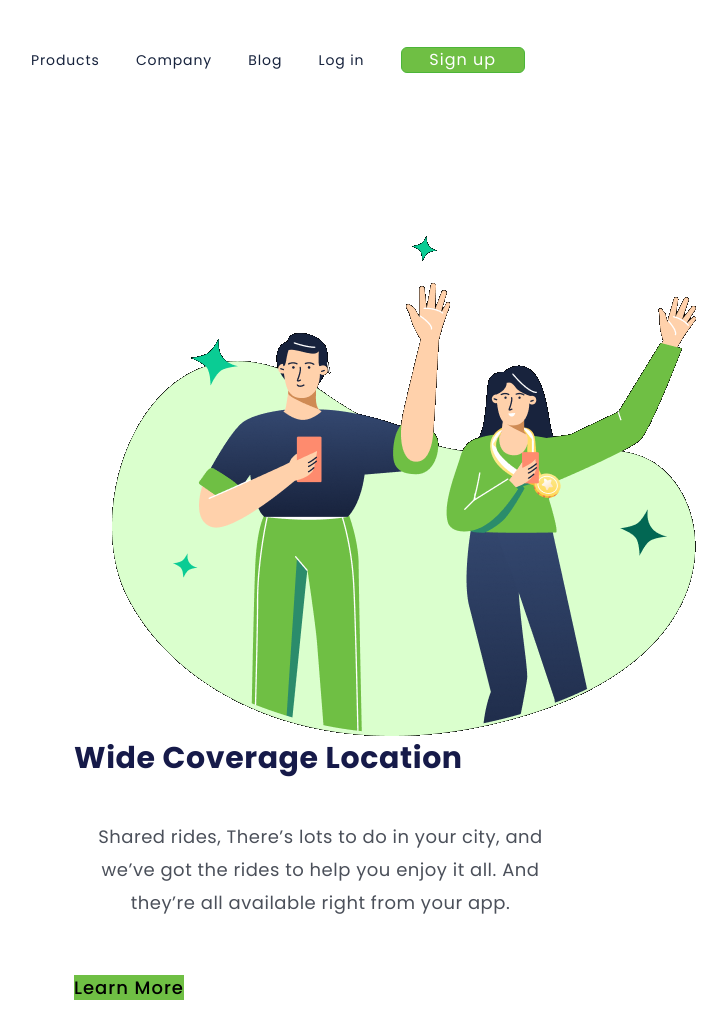
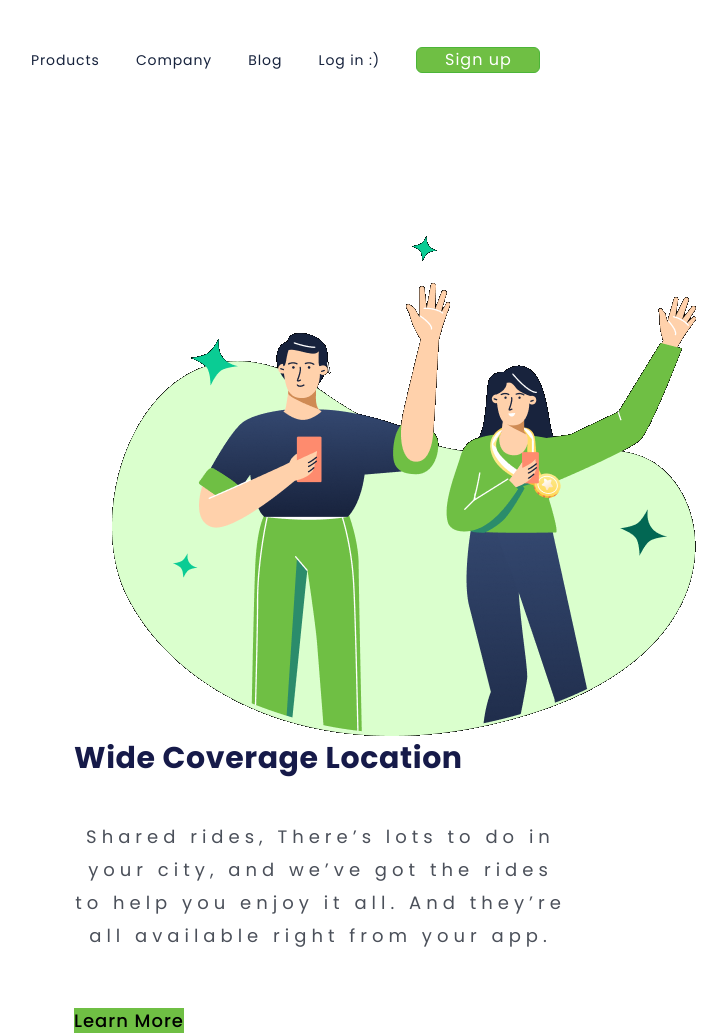
Before and after one commit to ElizMonteiro/DEVCLUB, a plain HTML site: page PROJETO-1/index.html in a window 1280 px wide. Shown: the whole page, without its empty margins (11-738 px from the left). Before the commit the page ends 1001 px from the top, so only its background shows below. Drawn offline with Linux system fonts and the light colour scheme.

Commit message:
Alteração px e paragrafo

```diff
--- a/PROJETO-1/index.html
+++ b/PROJETO-1/index.html
@@ -14,7 +14,7 @@
         <a class="link-menu">Products</a>
         <a class="link-menu">Company</a>
         <a class="link-menu">Blog</a>
-        <a class="link-menu">Log in</a>
+        <a class="link-menu">Log in :)</a>
         <button class="button-sign-up">Sign up</button>
     </header>
     <main>
--- a/PROJETO-1/styles.css
+++ b/PROJETO-1/styles.css
@@ -71,7 +71,7 @@ p {
     font-size: 18px;
     font-weight: 400;
     line-height: 33px;
-    letter-spacing: 0.5px;
+    letter-spacing: 5px;
     text-align: center;
     color: #4B505A;
     margin-top: 47px;
```
